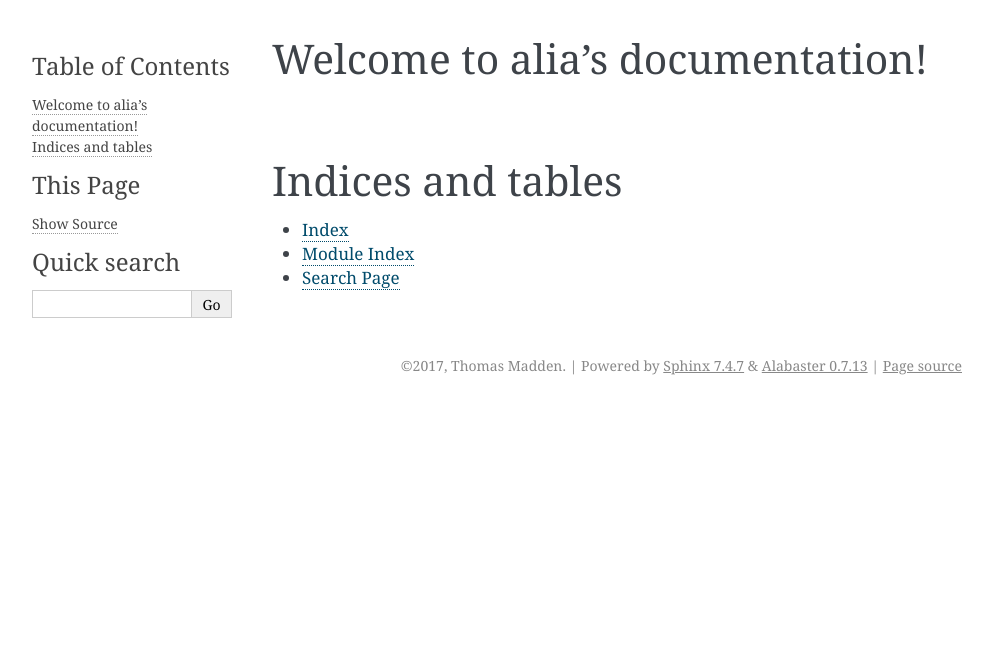
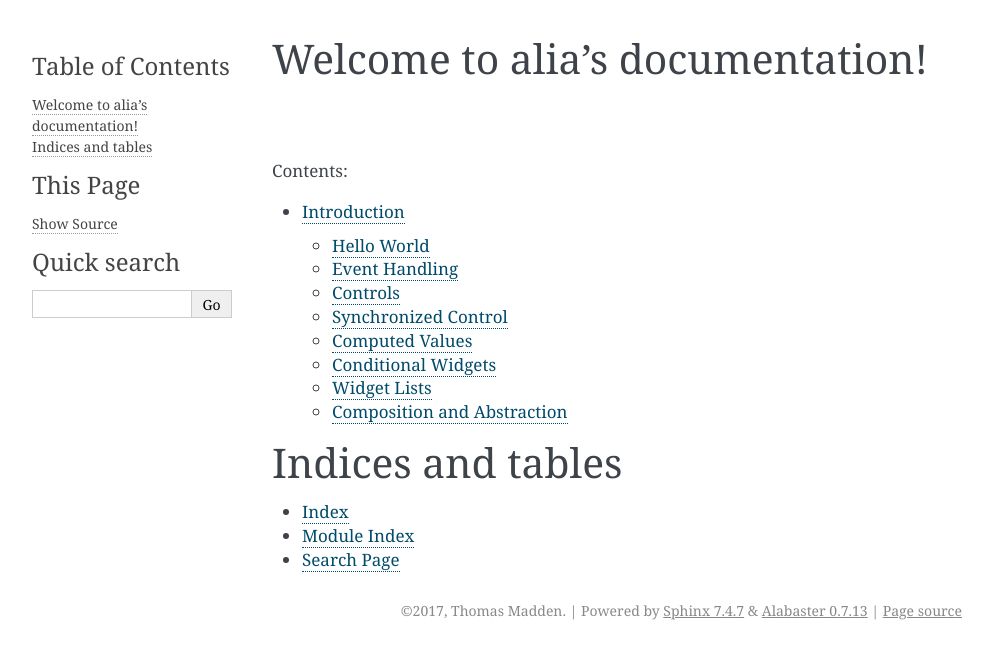
Before and after one commit to tmadden/alia-docs, a Sphinx documentation site: the page built from docs/index.rst, in a window 1280 px wide. Shown: the top 659 px of the page, without its empty margins (148-1141 px from the left). Built offline with Sphinx 7.4.7, drawn with Linux system fonts in a browser that asks for light colours; some of the changed lines change nothing that is shown.

Commit message:
Add introduction.

```diff
--- a/docs/conf.py
+++ b/docs/conf.py
@@ -88,7 +88,7 @@ todo_include_todos = False
 # Add any paths that contain custom static files (such as style sheets) here,
 # relative to this directory. They are copied after the builtin static files,
 # so a file named "default.css" will overwrite the builtin "default.css".
-html_static_path = ['_static']
+html_static_path = []
 
 
 # -- Options for HTMLHelp output ------------------------------------------
--- a/docs/index.rst
+++ b/docs/index.rst
@@ -10,7 +10,7 @@ Welcome to alia's documentation!
    :maxdepth: 2
    :caption: Contents:
 
-
+   intro
 
 Indices and tables
 ==================
--- /dev/null
+++ b/docs/intro.rst
@@ -0,0 +1,158 @@
+Introduction
+============
+
+alia is an IMGUI library, a GUI library with an immediate mode API. In traditional (retained mode) GUI libraries, the library stores a hierarchy of widget objects that represent the current on-screen GUI. The structure of the GUI remains static unless the application explicitly alters the hierarchy of objects by adding new objects, removing old objects, or updating existing objects. Manually managing widget objects like this is a burden on the application programmer, and it often discourages the creation of highly dynamic UIs.
+
+IMGUI is designed for dynamic UIs. There is no implicit assumption that the UI remains static from frame to frame. Instead of supplying a static description of the UI, the application supplies the library with a function that dynamically defines the UI. Whenever the UI needs to be updated, the library calls this function to produce a fresh UI specification. The function can take into account dynamic application state to produce different UIs as the state changes.
+
+Another way of saying this is that alia is a reactive GUI library.
+
+This section is designed to introduce you to alia's way of thinking. The following examples will guide you through how some familiar UI concepts look in immediate mode. Note that the examples in this section are intentionally simple and unrealistic. More realistic examples will be presented in later sections.
+
+Hello World
+-----------
+
+The following is a UI function that produces a simple UI with a single string of text. ::
+
+    void do_ui(context& ctx)
+    {
+        do_text(ctx, "hello, world!");
+    }
+
+There is no state associated with this UI, so the function produces the same UI every time it's called (i.e., this UI is entirely static). For cases like this, there isn't much difference between the IMGUI approach and the traditional approach, but it's important to remember that the call to do_text() isn't creating a text widget. Instead, it's specifying, each frame, that there is a text widget in the UI with the value "hello, world!".
+
+Event Handling
+--------------
+
+A common first example in GUI libraries is a button that changes the value of a text display, so let's see how that looks in alia... ::
+
+   std::string text = "push the button!";
+
+   void do_ui(context& ctx)
+   {
+       do_text(ctx, text);
+       if (do_button(ctx, "push me"))
+           text = "thanks!";
+   }
+
+The do_button function returns true when it's pressed, which allows you to write the event handler in the same place that you specify the widget. In alia, all code related to a widget is typically localized to one single block, not spread out over creation functions, updates, callbacks, etc. Another benefit of this approach is that the event handler has access to the stack frame of the UI specification function, which is important in more complex UIs.
+
+Also notice that the text display doesn't have some internal label property that we change. In an IMGUI, widgets don't store their values internally. Instead, their values are passed into them each frame by the UI function. This allows their values to change in a programmatic way. In this case, the text widget always displays the current value of the variable 'text', which changes when the button is pressed.
+
+Controls
+--------
+
+::
+
+   bool checked = false;
+
+   void do_ui(context& ctx)
+   {
+       do_check_box(ctx, inout(&checked), "check me");
+       do_text(ctx, checked ? "thanks" : "please");
+   }
+
+A check box is an example of a control, a widget that manipulates a value (a boolean in this case). Like the text display, the check box doesn't have an internal value to manipulate. Instead, the UI function provides it with a reference to one. In this way, the check box can directly manipulate variables in the application. As before, we can change the value of 'checked' from within the application and the results will be immediately reflected in the UI. Similarly, we can use the value of 'checked' as a conditional in the specification of other parts of the UI, like the text display in this example.
+
+The ``inout(&checked)`` syntax specifies that the check box will read its value from the variable ``checked`` and also write back any changes to that same variable. There are other ways of getting values in and out of controls in alia that will be explained later, but for now we'll focus on this simple method.
+
+Synchronized Control
+--------------------
+
+Because controls manipulate variables in the application, synchronizing multiple controls is trivial in an IMGUI system. The following example shows a slider and a text control that both manipulate the same variable. Changing one changes the other.
+
+::
+
+    int n;
+
+    void do_ui(context& ctx)
+    {
+        do_slider(ctx, inout(&n), 0, 100);
+        do_text_control(ctx, inout(&n));
+    }
+
+Computed Values
+---------------
+
+Similarly, it's trivial to display values that are computed dynamically from user inputs. For example, the following UI features two numeric inputs and a text display that shows their sum. ::
+
+   int x, y;
+
+   void do_ui(context& ctx)
+   {
+       do_text_control(ctx, inout(&x));
+       do_text_control(ctx, inout(&y));
+       do_text(ctx, x + y);
+   }
+
+Conditional Widgets
+-------------------
+
+The true power of IMGUI really shows in GUIs where parts of the UI are added or removed depending on the state of the program. The following UI has a check box and a text display that's only present when the box is checked. ::
+
+    bool checked = false;
+
+    void do_ui(context& ctx)
+    {
+        do_check_box(ctx, inout(&checked), "show text");
+        alia_if (checked)
+        {
+            do_text(ctx, "hello");
+        }
+        alia_end
+    }
+
+The ``alia_if`` macro behaves exactly like a normal if statement, but it does some magic behind the scenes to make alia's data management work. This is discussed in more detail in the Control Flow section.
+
+Widget Lists
+------------
+
+You can even use loops to specify repeating sections of UI. This is especially useful when you have a list in your application and you want to provide a UI for each item in the list. ::
+
+    struct contact
+    {
+        std::string name;
+        std::string phone;
+    };
+
+    std::list<contact> contacts;
+
+    void do_ui(context& ctx)
+    {
+        alia_for(std::list<contact>::iterator i = contacts.begin();
+            i != contacts.end(); ++i)
+        {
+            do_text_control(ctx, inout(&i->name));
+            do_text_control(ctx, inout(&i->phone));
+            do_separator(ctx);
+        }
+        alia_end
+        if (do_button(ctx, "add contact"))
+            contacts.push_back(contact());
+    }
+
+Composition and Abstraction
+---------------------------
+
+As you've seen, alia widgets are functions, and even the entire application UI is represented as a function. It should come as no surprise that arbitrary subsections of the UI can also be represented as functions. The correspondence between functions and UI components means we can use the natural composition and abstraction mechanisms of functions to build up and break down the structure of the UI. As a simple example, the do_ui() function from the last example could be refactored as follows. ::
+
+    void do_contact_ui(context& ctx, contact& c)
+    {
+        do_text_control(ctx, inout(&c.name));
+        do_text_control(ctx, inout(&c.phone));
+        do_separator(ctx);
+    }
+
+    void do_ui(context& ctx)
+    {
+        alia_for (std::list<contact>::iterator i = contacts.begin();
+            i != contacts.end(); ++i)
+        {
+            do_contact_ui(ctx, *i);
+        }
+        alia_end
+        if (do_button(ctx, "add contact"))
+            contacts.push_back(contact());
+    }
+
+The advantage of using functions rather than objects to represent UI components is that we don't need to create and destroy object instances. Instead, we just call the functions for whichever UI components we want for that frame. Of course, objects have associated state, and you might be thinking we've lost that by using functions instead, but as you'll see the the next section, that's not the case.
```
